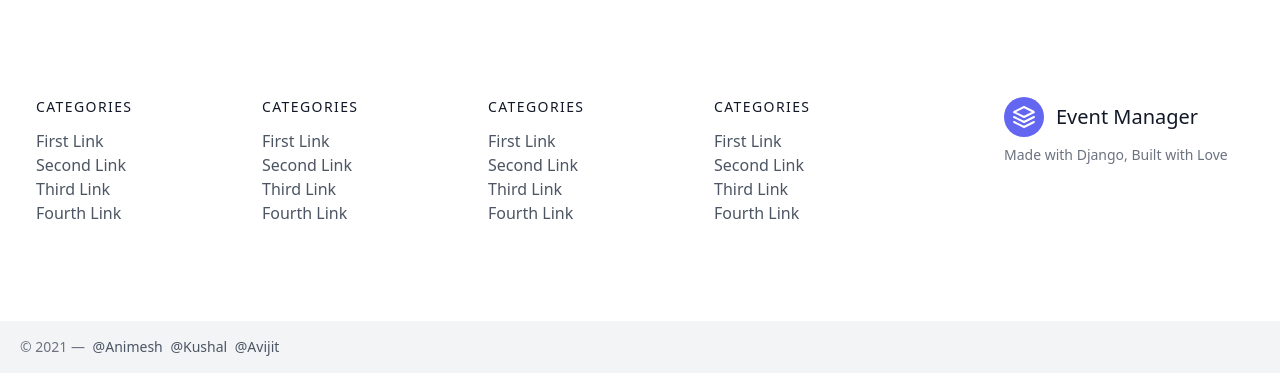
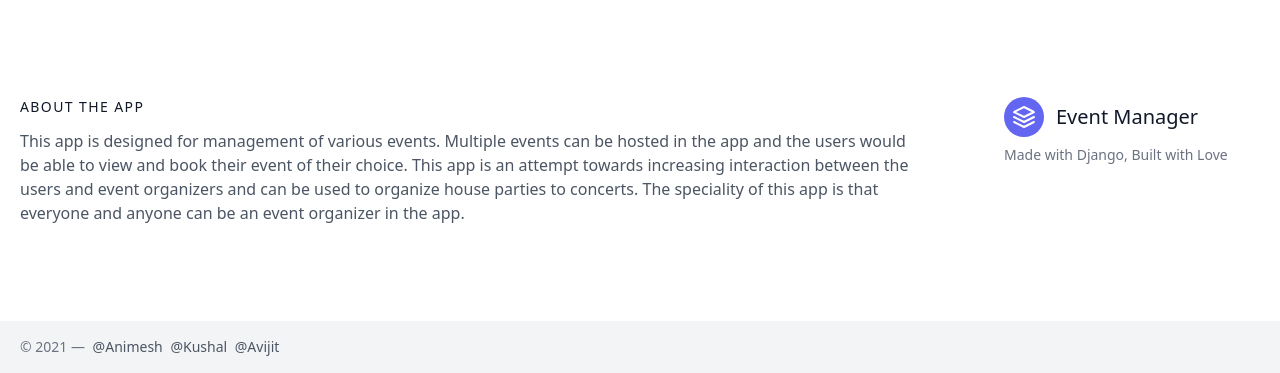
Before and after one commit to animebar/dbms_project, a Django app: page /user/signup/ in a window 1280 px wide. Shown: the part 887-1260 px from the top of the page. Run offline with Django 3.2, Linux system fonts and the light colour scheme; some libraries are stand-ins or nearby versions.

Commit message:
added about app in footer

```diff
--- a/EMS/home/templates/home/base.html
+++ b/EMS/home/templates/home/base.html
@@ -103,74 +103,14 @@
             <p class="mt-2 text-sm text-gray-500">Made with Django, Built with Love</p>
           </div>
         <div class="flex-grow flex flex-wrap md:pr-20 -mb-10 md:text-left text-center order-first">
-            <div class="lg:w-1/4 md:w-1/2 w-full px-4">
-                <h2 class="title-font font-medium text-gray-900 tracking-widest text-sm mb-3">CATEGORIES</h2>
+            <!-- <div class="lg:w-1/4 md:w-1/2 w-full px-4"> -->
+                <h2 class="title-font font-medium text-gray-900 tracking-widest text-sm mb-3">ABOUT THE APP</h2>
                 <nav class="list-none mb-10">
-                    <li>
-                        <a class="text-gray-600 hover:text-gray-800">First Link</a>
-                    </li>
-                    <li>
-                        <a class="text-gray-600 hover:text-gray-800">Second Link</a>
-                    </li>
-                    <li>
-                        <a class="text-gray-600 hover:text-gray-800">Third Link</a>
-                    </li>
-                    <li>
-                        <a class="text-gray-600 hover:text-gray-800">Fourth Link</a>
-                    </li>
+                    <p>
+                        This app is designed for management of various events. Multiple events can be hosted in the app and the users would be able to view and book their event of their choice. This app is an attempt towards increasing interaction between the users and event organizers and can be used to organize house parties to concerts. The speciality of this app is that everyone and anyone can be an event organizer in the app.
+                    </p>
                 </nav>
-            </div>
-            <div class="lg:w-1/4 md:w-1/2 w-full px-4">
-                <h2 class="title-font font-medium text-gray-900 tracking-widest text-sm mb-3">CATEGORIES</h2>
-                <nav class="list-none mb-10">
-                    <li>
-                        <a class="text-gray-600 hover:text-gray-800">First Link</a>
-                    </li>
-                    <li>
-                        <a class="text-gray-600 hover:text-gray-800">Second Link</a>
-                    </li>
-                    <li>
-                        <a class="text-gray-600 hover:text-gray-800">Third Link</a>
-                    </li>
-                    <li>
-                        <a class="text-gray-600 hover:text-gray-800">Fourth Link</a>
-                    </li>
-                </nav>
-            </div>
-            <div class="lg:w-1/4 md:w-1/2 w-full px-4">
-                <h2 class="title-font font-medium text-gray-900 tracking-widest text-sm mb-3">CATEGORIES</h2>
-                <nav class="list-none mb-10">
-                    <li>
-                        <a class="text-gray-600 hover:text-gray-800">First Link</a>
-                    </li>
-                    <li>
-                        <a class="text-gray-600 hover:text-gray-800">Second Link</a>
-                    </li>
-                    <li>
-                        <a class="text-gray-600 hover:text-gray-800">Third Link</a>
-                    </li>
-                    <li>
-                        <a class="text-gray-600 hover:text-gray-800">Fourth Link</a>
-                    </li>
-                </nav>
-            </div>
-            <div class="lg:w-1/4 md:w-1/2 w-full px-4">
-                <h2 class="title-font font-medium text-gray-900 tracking-widest text-sm mb-3">CATEGORIES</h2>
-                <nav class="list-none mb-10">
-                    <li>
-                        <a class="text-gray-600 hover:text-gray-800">First Link</a>
-                    </li>
-                    <li>
-                        <a class="text-gray-600 hover:text-gray-800">Second Link</a>
-                    </li>
-                    <li>
-                        <a class="text-gray-600 hover:text-gray-800">Third Link</a>
-                    </li>
-                    <li>
-                        <a class="text-gray-600 hover:text-gray-800">Fourth Link</a>
-                    </li>
-                </nav>
-            </div>
+            <!-- </div> -->
         </div>
     </div>
     <div class="bg-gray-100">
```
